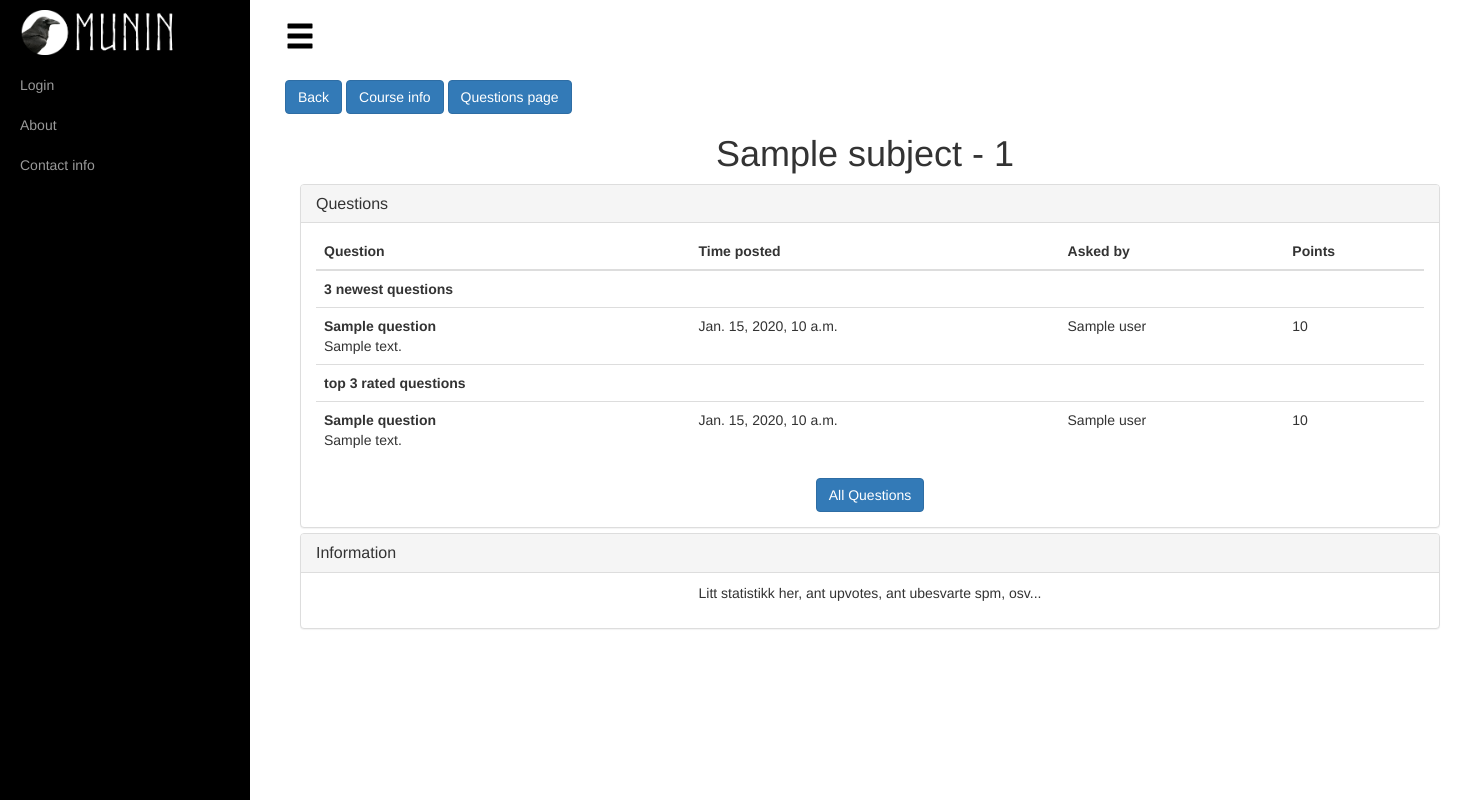
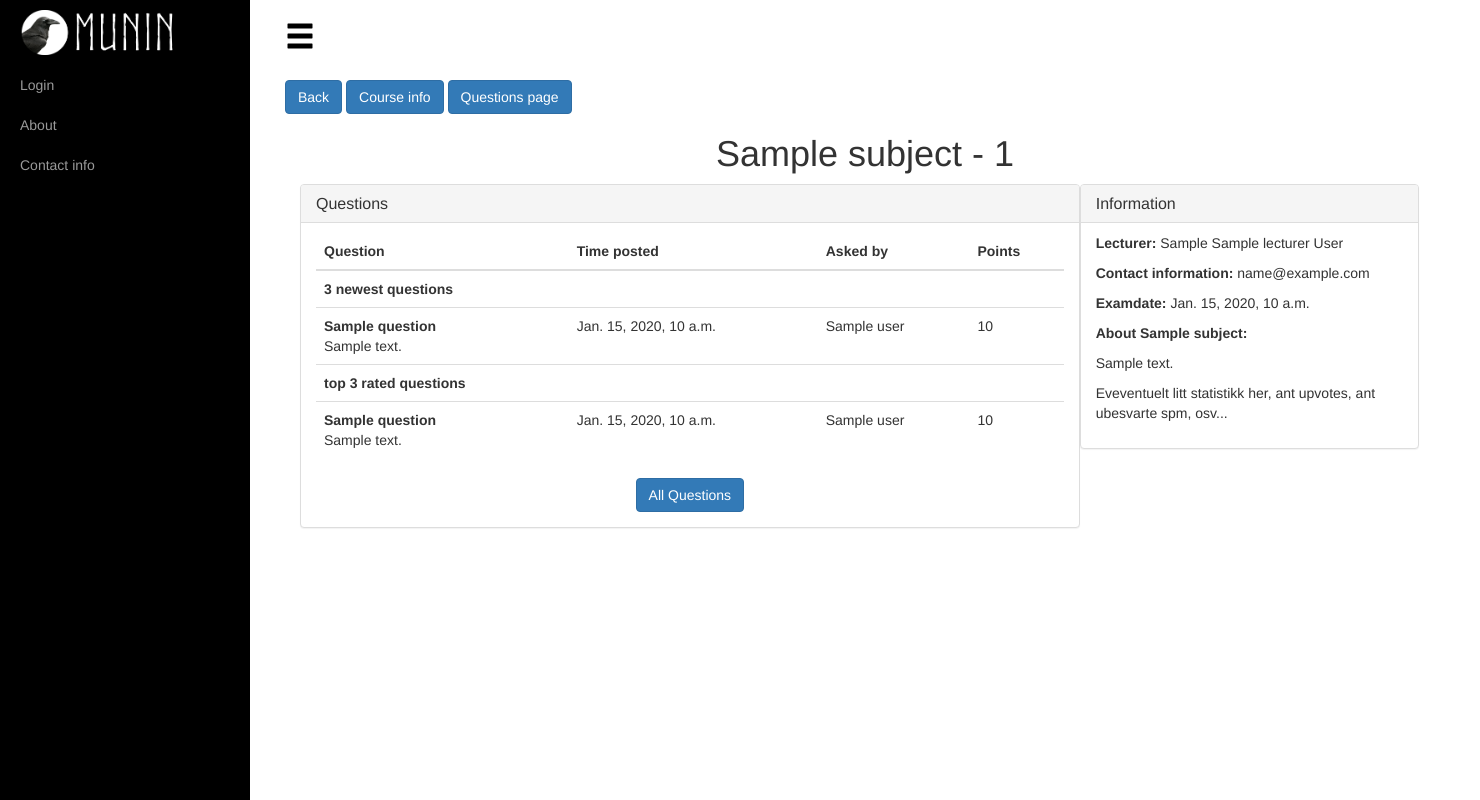
Before and after one commit to Strand94/Munin, a Django app: template templates/questions/subject_dashboard.html in a window 1480 px wide. Run offline with Django 3.2, Linux system fonts and the light colour scheme; the template is opened without the code that fills it: most values are stand-ins (such as "Sample title", 1, 10 or a date in 2020); parts of the project's set-up code (start-up, migrations or seed data) failed here and were passed over; some libraries are stand-ins or nearby versions.

Commit message:
Changed subject dashboard so that panels appear beside eachother, granted that the screen size is 500px or larger, and commented out live sessions

```diff
--- a/templates/questions/subject_dashboard.html
+++ b/templates/questions/subject_dashboard.html
@@ -10,6 +10,26 @@
         /* Giving rows in table click prompt. Add both to support more browsers. */
             cursor: pointer;
             cursor: hand;}
+
+    .wrapper{width:100%;}
+
+    @media (min-width: 500px){
+        .box{float:left;}
+        .box:nth-child(1){
+           width:69%;
+        }
+        .box:nth-child(2){
+           width:1%;
+        }
+        .box:nth-child(3){
+           width:30%;
+        }
+    }
+
+    @media (max-width: 499px) {
+
+    }
+
     </style>
 
     <div class="align-left" style="padding-top: 25px">
@@ -21,9 +41,9 @@
     <h1 class="text-center"> {{ subject.name }} - {{ subject.course_id }}</h1>
 
 
-    <div class="container">
+    <div class="container wrapper">
         <div class="panel-group">
-             <div class="panel panel-default">
+             <div class="panel panel-default box">
                 <div class="panel-heading">
                    <h2 class="panel-title">
                       <a href="#NewestQuestions" data-toggle="collapse">Questions</a>
@@ -90,7 +110,8 @@
                     </div>
                 </div>
             </div>
-            <div class="panel panel-default">
+            <div class="box"></div> <!-- OBS! denne div'en må være her, hvis ikke blir det "skjevt" mellom de to boksene. -->
+            <div class="panel panel-default box">
                 <div class="panel-heading">
                     <h2 class="panel-title">
                         <a href="#QuestionPage" data-toggle="collapse">Information</a>
@@ -98,7 +119,12 @@
                 </div>
                 <div id="QuestionPage" class="panel-collapse collapse in">
                     <div class="panel-body" style="overflow-y: scroll">
-                        <p style="text-align: center">Litt statistikk her, ant upvotes, ant ubesvarte spm, osv...</p>
+                        <p><strong>Lecturer:</strong> {{ subject.lecturer.first_name }} {{ subject.lecturer.middle_name }} {{ subject.lecturer.last_name }}</p>
+                        <p><strong>Contact information:</strong> {{ subject.lecturer.email }}</p>
+                        <p><strong>Examdate:</strong> {{ subject.examDate }}</p>
+                        <p><strong>About {{ subject.name }}:</strong></p>
+                        <p>{{ subject.about }}</p>
+                        <p>Eveventuelt litt statistikk her, ant upvotes, ant ubesvarte spm, osv...</p>
                     </div>
                 </div>
             </div>
```
